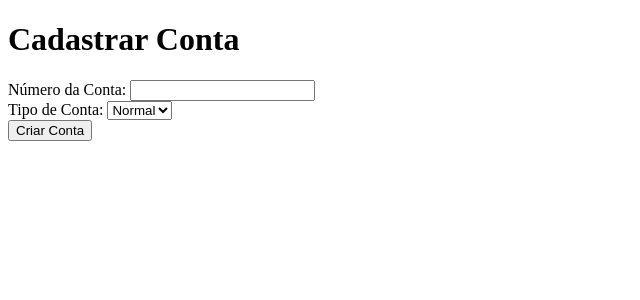
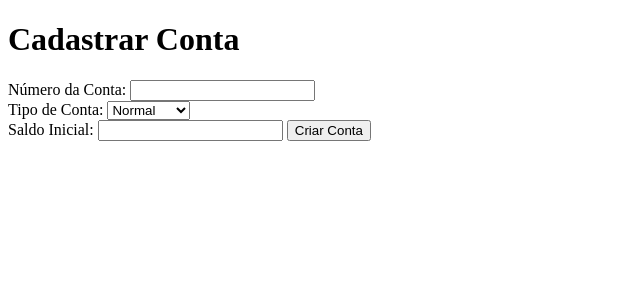
Before and after one commit to paulovanzo/gcm-api, a Django app: page /account/create-account/ in a window 1280 px wide. Shown: the top 300 px of the page, without its empty margins (0-640 px from the left). Run offline with Django 4.2, Linux system fonts and the light colour scheme.

Commit message:
feat-9: adicionar saldo inicial para acc poupanca

```diff
--- a/account/templates/account/create_account.html
+++ b/account/templates/account/create_account.html
@@ -14,8 +14,11 @@
         <select name="account_type" required>
             <option value="normal">Normal</option>
             <option value="bonus">Bônus</option>
+            <option value="poupanca">Poupança</option>
         </select>
         <br>
+        <label for="saldo_inicial">Saldo Inicial:</label>
+        <input type="number" name="saldo_inicial" required>
         <button type="submit">Criar Conta</button>
     </form>
 </body>
--- a/account/views.py
+++ b/account/views.py
@@ -17,10 +17,15 @@ def create_account(request):
     if request.method == 'POST':
         number = request.POST.get('number')
         account_type = request.POST.get('account_type')
+        initial_balance = request.POST.get('saldo_inicial')
         account = Account.objects.create(number=number, account_type=account_type)
 
         if account.account_type == 'bonus':
             account.points += 10
+            account.save()
+
+        if account.account_type == 'poupanca':
+            account.balance = initial_balance
             account.save()
 
         return HttpResponse(f'Conta criada com sucesso. Número: {account.number}. ' + (f'Pontos: {account.points}' if account.account_type == 'bonus' else ''))
```
